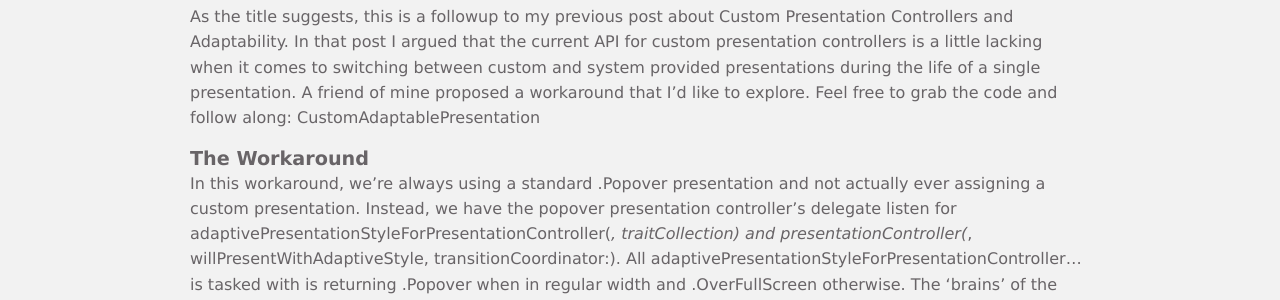
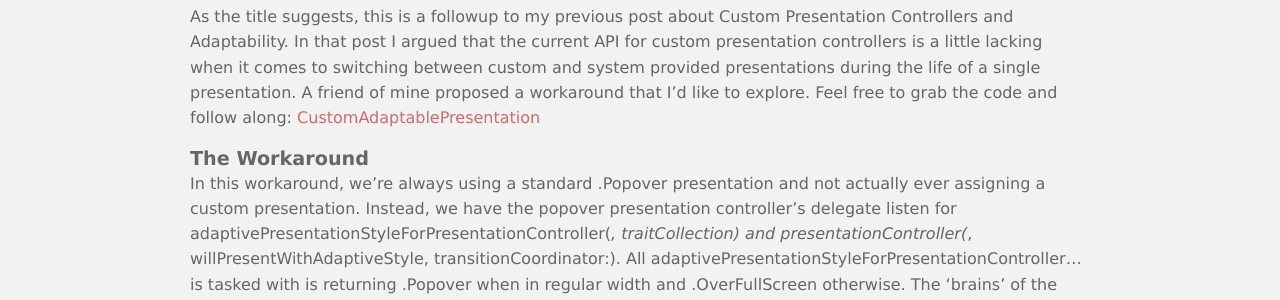
Before and after one commit to JakeCarter/averagejake.github.io, a Jekyll site: the page built from _posts/2015-08-10-followup-custom-presentation-controllers-and-adaptability.md, in a window 1280 px wide. Shown: the part 224-524 px from the top of the page. Built offline with Jekyll 4.4.1, drawn with Linux system fonts in a browser that asks for light colours; part of the change alters nothing that is shown.

```diff
--- a/_posts/2015-08-10-followup-custom-presentation-controllers-and-adaptability.md
+++ b/_posts/2015-08-10-followup-custom-presentation-controllers-and-adaptability.md
@@ -6,7 +6,7 @@ title: Followup – Custom Presentation Controllers and Adaptability
 tags: [adaptability, ios-dev, presentation]
 ---
 
-As the title suggests, this is a followup to my previous post about Custom Presentation Controllers and Adaptability. In that post I argued that the current API for custom presentation controllers is a little lacking when it comes to switching between custom and system provided presentations during the life of a single presentation. A friend of mine proposed a workaround that I’d like to explore. Feel free to grab the code and follow along: CustomAdaptablePresentation
+As the title suggests, this is a followup to my previous post about Custom Presentation Controllers and Adaptability. In that post I argued that the current API for custom presentation controllers is a little lacking when it comes to switching between custom and system provided presentations during the life of a single presentation. A friend of mine proposed a workaround that I’d like to explore. Feel free to grab the code and follow along: [CustomAdaptablePresentation](https://github.com/JakeCarter/CustomAdaptablePresentation)
 
 ## The Workaround
 
```
